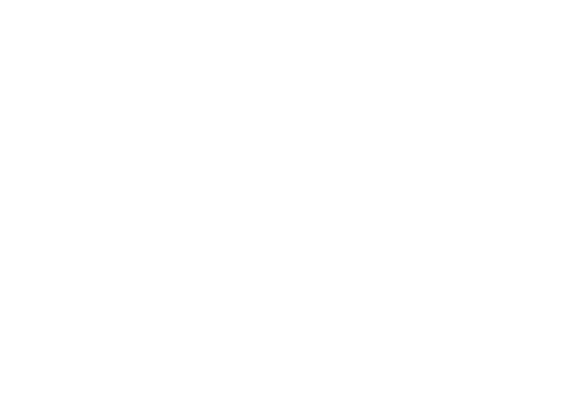
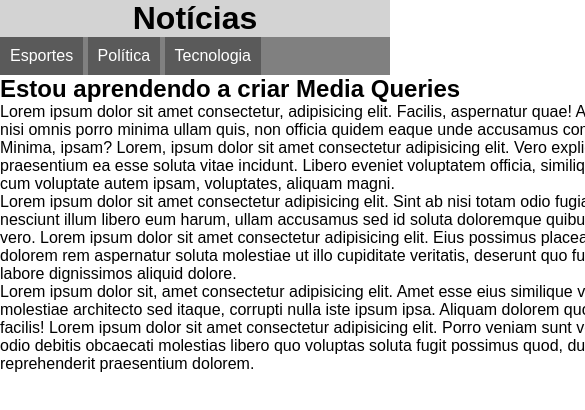
Before and after one commit to yanbitencourt/html-css, a plain HTML site: page exercícios/ex026/mq001/index.html in a window 390 px wide. Shown: the top 410 px of the page, 585 px wide, since content can reach past the window. Drawn offline with Linux system fonts and the light colour scheme.

Commit message:
att media query

```diff
--- /dev/null
+++ b/exercícios/ex026/mq001/estilos/impressora.css
@@ -0,0 +1,27 @@
+@charset "UTF-8";
+
+/* Estilo para Impressoras */
+
+* {
+    margin: 10px;
+    padding: 10px;
+}
+
+html {
+    font-family: 'Courier New', Courier, monospace;
+    font-size: 1em;
+    line-height: 1.5em;
+}
+
+menu {
+    display: none;
+}
+
+article {
+    width: 100%;
+    text-align: justify;
+}
+
+article::after {
+    content: 'Esse artigo foi impresso através do site www.cursoemvideo.com';
+}
--- /dev/null
+++ b/exercícios/ex026/mq001/estilos/tela.css
@@ -0,0 +1,39 @@
+@charset "UTF-8";
+
+/* Estilo para Telas */
+
+* {
+    margin: 0px;
+    padding: 0px;
+}
+
+html {
+    font-family: Arial, Helvetica, sans-serif;
+    font-size: 1em;
+}
+
+header {
+    background-color: lightgrey;
+}
+
+header >h1 {
+    text-align: center;
+}
+
+menu ul {
+    list-style-type: none;
+    background-color: gray;
+}
+
+menu li {
+    background-color: rgb(90, 90, 90);
+    display: inline-block;
+    padding: 10px;
+    color: white;
+}
+
+article {
+    width: 700px;
+    display: block;
+    margin: auto;
+}
--- a/exercícios/ex026/mq001/index.html
+++ b/exercícios/ex026/mq001/index.html
@@ -5,8 +5,32 @@
     <meta http-equiv="X-UA-Compatible" content="IE=edge">
     <meta name="viewport" content="width=device-width, initial-scale=1.0">
     <title>Media Query</title>
+    <!-- Chamadas de Media Query -->
+    <link rel="stylesheet" href="estilos/tela.css" media="screen">
+    <link rel="stylesheet" href="estilos/impressora.css" media="print">
 </head>
 <body>
-    <header></header>
+    <header>
+        <h1>Notícias</h1>
+        <menu>
+            <ul>
+                <li>Esportes</li>
+                <li>Política</li>
+                <li>Tecnologia</li>
+            </ul>
+        </menu>
+    </header>
+    <main>
+        <article>
+            <h2>Estou aprendendo a criar Media Queries</h2>
+
+            <p>Lorem ipsum dolor sit amet consectetur, adipisicing elit. Facilis, aspernatur quae! Aut deserunt in nisi omnis porro minima ullam quis, non officia quidem eaque unde accusamus commodi placeat! Minima, ipsam? Lorem, ipsum dolor sit amet consectetur adipisicing elit. Vero explicabo praesentium ea esse soluta vitae incidunt. Libero eveniet voluptatem officia, similique minus fugit cum voluptate autem ipsam, voluptates, aliquam magni.</p>
+
+            <p>Lorem ipsum dolor sit amet consectetur adipisicing elit. Sint ab nisi totam odio fugiat quidem ipsa nesciunt illum libero eum harum, ullam accusamus sed id soluta doloremque quibusdam! Debitis, vero. Lorem ipsum dolor sit amet consectetur adipisicing elit. Eius possimus placeat, eaque dolorem rem aspernatur soluta molestiae ut illo cupiditate veritatis, deserunt quo fugit nobis quam labore dignissimos aliquid dolore.</p>
+
+            <p>Lorem ipsum dolor sit, amet consectetur adipisicing elit. Amet esse eius similique vel et neque molestiae architecto sed itaque, corrupti nulla iste ipsum ipsa. Aliquam dolorem quo nesciunt sequi facilis! Lorem ipsum dolor sit amet consectetur adipisicing elit. Porro veniam sunt voluptatem fuga odio debitis obcaecati molestias libero quo voluptas soluta fugit possimus quod, ducimus sit ex reprehenderit praesentium dolorem.</p>
+
+        </article>
+    </main>
 </body>
 </html>
--- /dev/null
+++ b/exercícios/ex026/mq002/estilos/paisagem.css
@@ -0,0 +1 @@
+@charset "UTF-8";
--- /dev/null
+++ b/exercícios/ex026/mq002/estilos/retrado.css
@@ -0,0 +1 @@
+@charset "UTF-8";
--- /dev/null
+++ b/exercícios/ex026/mq002/estilos/style.css
@@ -0,0 +1 @@
+@charset "UTF-8";
```
Also changed, not shown: exercícios/ex026/mq002/index.html (added, +15 -0 lines), exercícios/ex026/mq002/imagens/cev-landscape.jpg (added), exercícios/ex026/mq002/imagens/cev-portrait.jpg (added).
